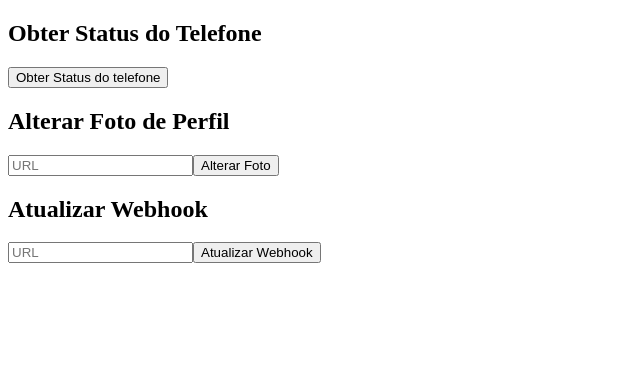
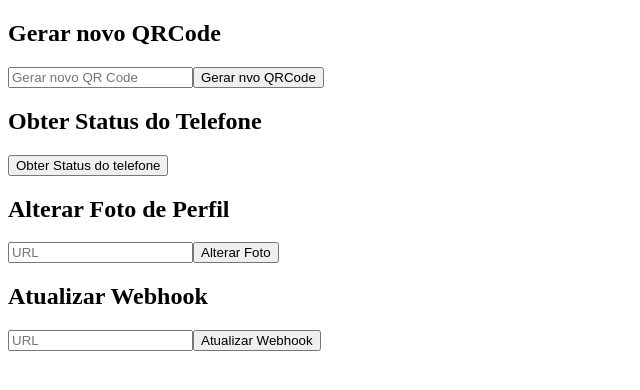
Before and after one commit to OmarBahmad/chatpro-api, a React (Create React App) app: page /instance in a window 1280 px wide. Shown: the top 390 px of the page, without its empty margins (0-640 px from the left). Built offline with nearby package versions, Linux system fonts and the light colour scheme.

Commit message:
GenerateQRCode

```diff
--- /dev/null
+++ b/src/Pages/Instance/GenerateQRCode/index.js
@@ -0,0 +1,33 @@
+import React, {useState} from "react";
+import { getQRCode } from "../../../Actions/Instances";
+
+export default function QRCode() {
+    const [webhook, setWebhook] = useState("")
+
+  async function getQR() {
+    const obj = {
+        webhook
+    }
+    try {
+    await getQRCode(obj);
+    alert("Webhook Enviado")
+      const resp = await getQRCode();
+      console.log(resp);
+    } catch (err) {
+      console.log("erro");
+    }
+  }
+
+  return (
+    <div>
+      <h2>Gerar novo QRCode</h2>
+      <input
+        placeholder="Gerar novo QR Code"
+        className="input-msg"
+        value={webhook}
+        onChange={(e) => setWebhook(e.target.value)}
+      />
+      <button onClick={getQR}>Gerar nvo QRCode</button>
+    </div>
+  );
+}
--- a/src/Pages/Instance/index.js
+++ b/src/Pages/Instance/index.js
@@ -2,10 +2,12 @@ import React from "react";
 import RefreshWebhook from "./RefreshWebhook";
 import Status from "./Status";
 import UpdateProfile from "./UpdateProfile";
+import QRCode from "./GenerateQRCode"
 
 export default function Instance() {
   return (
     <div>
+      <QRCode />
       <Status />
       <UpdateProfile />
       <RefreshWebhook />
```
